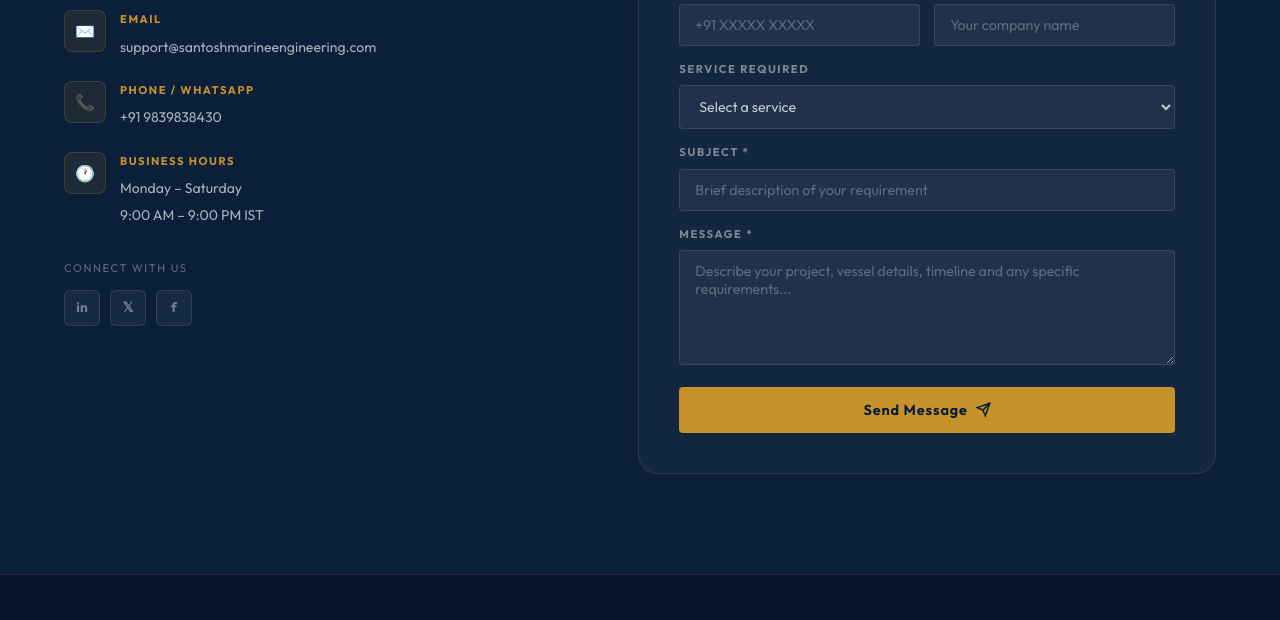
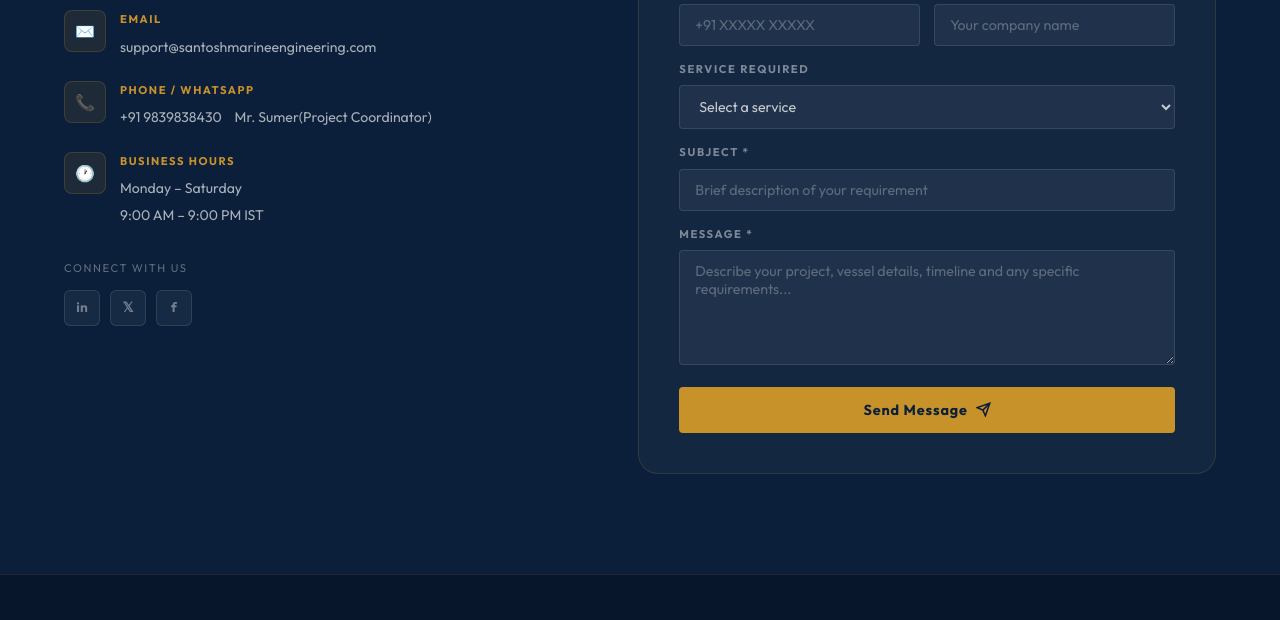
Before and after one commit to Ashishkoli14/santoshmarineengineering, a plain HTML site: page index.html in a window 1280 px wide. Shown: the part 8200-8820 px from the top of the page. Drawn offline with nearby package versions, Linux system fonts and the light colour scheme.

Commit message:
added name of project coordinator

```diff
--- a/index.html
+++ b/index.html
@@ -603,7 +603,7 @@
         <p class="ctt">Get In Touch</p>
         <div class="cdt"><div class="cic">&#x1F4CD;</div><div class="ctx"><strong>Registered Office</strong><span>B-517, 5th Floor, Aurus Chambers,<br>Shivram Seth Amrutwar Road,<br>Worli, Mumbai &ndash; 400013<br>Maharashtra, India</span></div></div>
         <div class="cdt"><div class="cic">&#x2709;&#xFE0F;</div><div class="ctx"><strong>Email</strong><span><a href="mailto:support@santoshmarineengineering.com">support@santoshmarineengineering.com</a><br></span></div></div>
-        <div class="cdt"><div class="cic">&#x1F4DE;</div><div class="ctx"><strong>Phone / WhatsApp</strong><span><a href="tel:+919839838430">+91 9839838430</a></span></div></div>
+        <div class="cdt"><div class="cic">&#x1F4DE;</div><div class="ctx"><strong>Phone / WhatsApp</strong><span><a href="tel:+919839838430">+91 9839838430 &ensp; Mr. Sumer(Project Coordinator)</a></span></div></div>
         <div class="cdt"><div class="cic">&#x1F550;</div><div class="ctx"><strong>Business Hours</strong><span>Monday &ndash; Saturday<br>9:00 AM &ndash; 9:00 PM IST</span></div></div>
 
         <div class="csoc"><p>Connect With Us</p><div class="cslinks"><a href="#" class="csl">in</a><a href="#" class="csl">&#x1D54F;</a><a href="#" class="csl">f</a></div></div>
```
